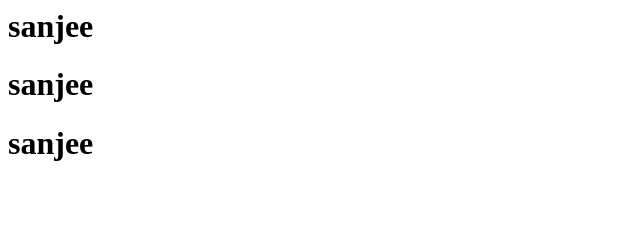
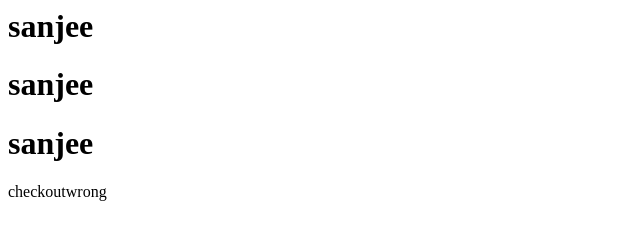
Before and after one commit to sanjeevan1/gost, a plain HTML site: page index.html in a window 1280 px wide. Shown: the whole page, without its empty margins (0-640 px from the left). Drawn offline with Linux system fonts and the light colour scheme.

Commit message:
first commit

```diff
--- a/index.html
+++ b/index.html
@@ -3,3 +3,5 @@
 <h1> sanjee</h1>
 
 <shana><shana><shana>
+
+    checkoutwrong
```
